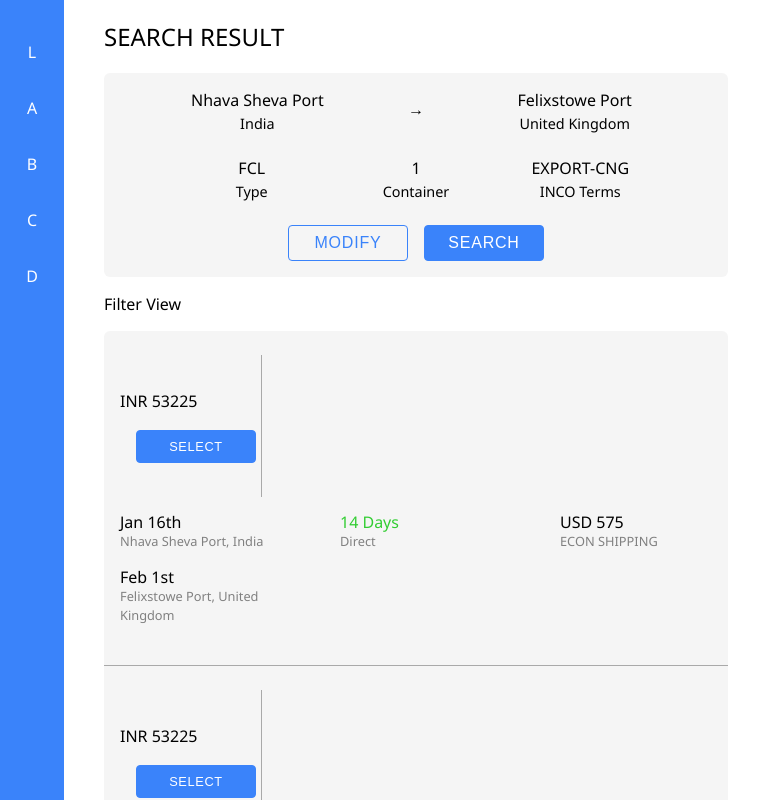
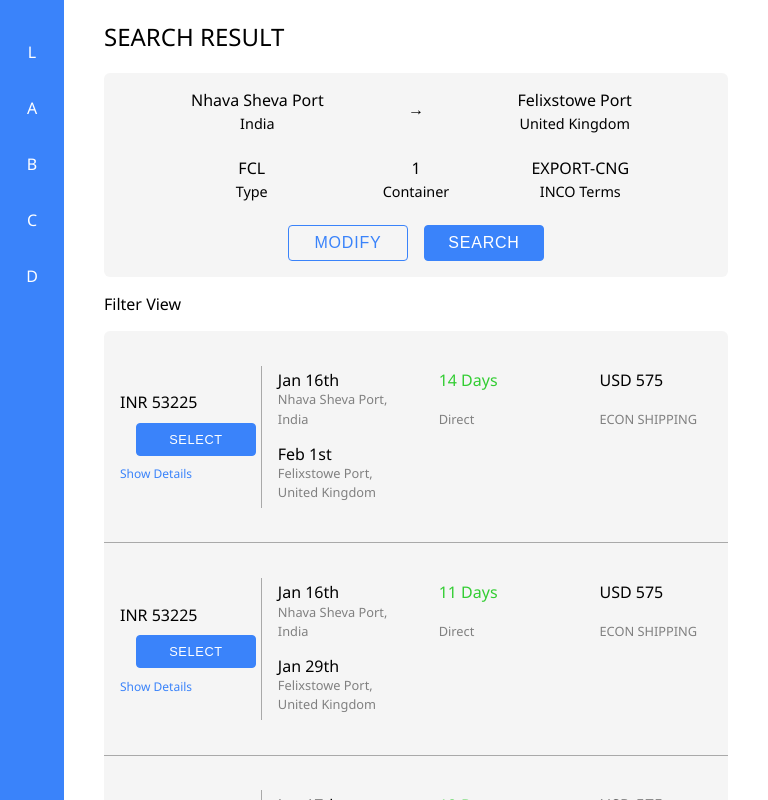
Before and after one commit to aakash-freightwalla/schedules-view, a React (Create React App) app: page / in a window 768 px wide. Built offline with nearby package versions, Linux system fonts and the light colour scheme.

Commit message:
add style to mobile detail toggle

```diff
--- a/src/components/Sailing/Sailing.js
+++ b/src/components/Sailing/Sailing.js
@@ -83,9 +83,13 @@ class Sailing extends Component {
   render() {
     const { showDetails } = this.state,
       { viewType } = this.props,
-      classNames = ['sailing-option'];
+      classNames = ['sailing-option'],
+      mobileToggleClassNames = ['mobile', 'detail-toggle'];
     if (showDetails) {
       classNames.push('details-visible');
+      mobileToggleClassNames.push('hide');
+    } else {
+      mobileToggleClassNames.push('show');
     }
     return (
       <div className={classNames.join(' ')}>
@@ -94,6 +98,12 @@ class Sailing extends Component {
           ? this.renderCostView()
           : this.renderScheduleView()}
         {showDetails && this.renderDetails()}
+        <div
+          className={mobileToggleClassNames.join(' ')}
+          onClick={this.onToggleDetails(!showDetails)}
+        >
+          {showDetails ? 'Hide Details' : 'Show Details'}
+        </div>
       </div>
     );
   }
--- a/src/components/Sailing/Sailings.scss
+++ b/src/components/Sailing/Sailings.scss
@@ -24,8 +24,7 @@ $table-border-color: darkgray;
 
   .cost-view,
   .schedule-view {
-    flex-grow: 1;
-    flex-shrink: 1;
+    flex: 1;
   }
 
   .cost-view {
@@ -209,12 +208,6 @@ $table-border-color: darkgray;
     border-top: 1px solid darkgray;
   }
 
-  &.details-visible {
-    .detail-toggle.show {
-      visibility: hidden;
-    }
-  }
-
   @media (max-width: 768px) {
     align-items: center;
 
@@ -257,8 +250,15 @@ $table-border-color: darkgray;
       }
     }
 
-    .detail-toggle.show {
-      display: none;
+    .details {
+      width: auto;
+      .detail-toggle.hide {
+        display: none;
+      }
+    }
+
+    .mobile.detail-toggle.show {
+      margin-top: 2rem;
     }
   }
 
@@ -300,6 +300,17 @@ $table-border-color: darkgray;
       .routing > .title {
         color: limegreen;
       }
+
+    }
+
+    &.details-visible {
+      .detail-toggle.show {
+        visibility: hidden;
+      }
+    }
+
+    .mobile.detail-toggle{
+      display: none;
     }
   }
 }
```
